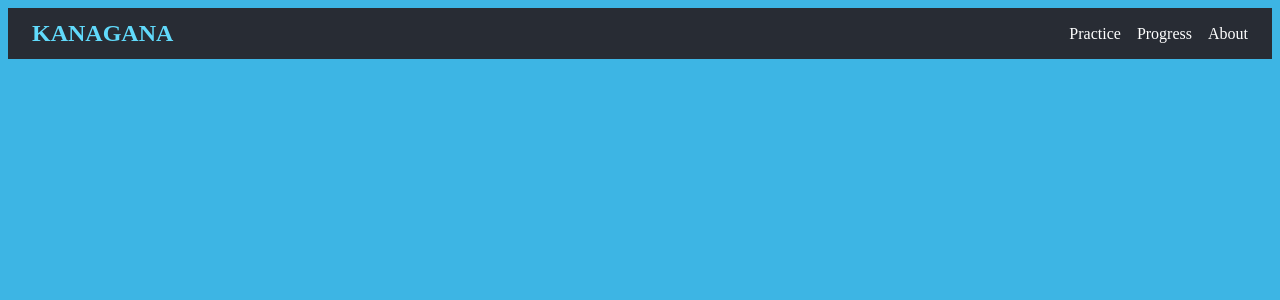
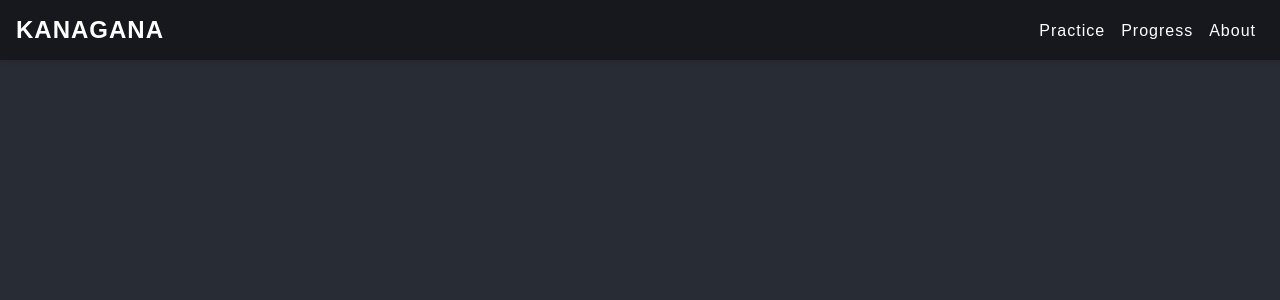
Before and after one commit to NguyenHChinh/kanagana, a React (Vite) app in the folder kanagana/: page /practice/1 in a window 1280 px wide. Shown: the top 300 px of the page. Built offline with nearby package versions, Linux system fonts and the light colour scheme.

Commit message:
Complete overhaul of site's styling; darker mode

```diff
--- a/kanagana/src/components/KanaKeyboard.css
+++ b/kanagana/src/components/KanaKeyboard.css
@@ -1,11 +1,16 @@
 .kana-keyboard-container{
-    background-color: #282c34;
-    height: 5vh;
+    background-color: #1c1f25;
+    height: 3.5em;
     display: flex;
     justify-content: center;
     align-items: center;
     color: white;
     font-size: 1em;
+    font-family: 'Arial', sans-serif;
+    box-shadow: 0 2px 4px rgba(0, 0, 0, 0.1);
+    border-radius: 10px;
+    padding: 0 16px;
+    margin: 20px;
 }
 
 .placeholder{
--- a/kanagana/src/components/Navbar.css
+++ b/kanagana/src/components/Navbar.css
@@ -2,15 +2,26 @@
     display: flex;
     justify-content: space-between;
     align-items: center;
-    background-color: #282c34;
-    padding: 12px 24px;
+    background-color: #16181d;
+    padding: 16px 16px;
     color: white;
-  }
+    width: 100%;
+    position: fixed;
+    top: 0;
+    left: 0;
+    z-index: 1000;
+    box-shadow: 0 2px 4px rgba(0, 0, 0, 0.1);
+    font-family: 'Arial', sans-serif;
+    font-size: 1.2rem;
+    font-weight: 500;
+    letter-spacing: 1px;
+}
+
 
   .navbar-logo a {
     font-size: 1.5rem;
     font-weight: bold;
-    color: #61dafb;
+    color: #ffffff;
     text-decoration: none;
   }
 
@@ -20,6 +31,7 @@
     gap: 16px;
     margin: 0;
     padding: 0;
+    padding-right: 40px;
   }
 
   .navbar-links li a {
--- a/kanagana/src/index.css
+++ b/kanagana/src/index.css
@@ -1,3 +1,5 @@
 body{
-    background-color: rgb(61, 181, 228);
+    margin: 0;
+    padding-top: 60px;
+    background-color: #282c34;
 }
```
